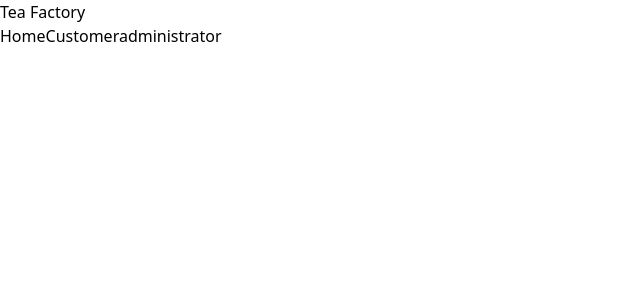
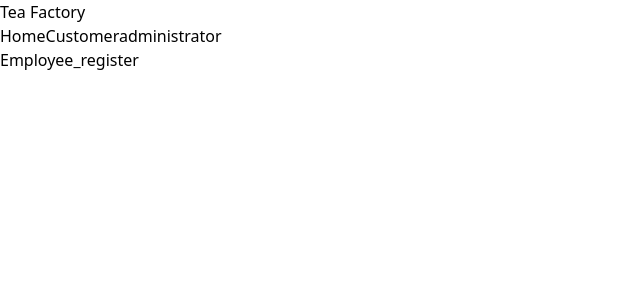
Before and after one commit to LAHIRUKBI/Tea-Factory-MERN, a React (Vite) app in the folder frontend/: page /employeeregister in a window 1280 px wide. Shown: the top 300 px of the page, without its empty margins (0-640 px from the left). Built offline with nearby package versions, Linux system fonts and the light colour scheme.

Commit message:
update page

```diff
--- a/frontend/src/App.jsx
+++ b/frontend/src/App.jsx
@@ -5,6 +5,7 @@ import Signup from './Pages/signup'
 import Navigation from './Components/Navigation'
 import Admin_Login from './Pages/Admin_Login'
 import Admin_Home from './Pages/Admin_Home'
+import Employee_register from './Pages/Employee_register'
 
 export default function App() {
   return (
@@ -16,6 +17,9 @@ export default function App() {
       <Route path="/signup" element={<Signup />} />
       <Route path="/admin" element={<Admin_Login />} />
       <Route path="/adminhome" element={<Admin_Home />} />
+      <Route path="/employeeregister" element={<Employee_register />} />
+
+
     </Routes>
     </BrowserRouter>
 
--- a/frontend/src/Pages/Admin_Home.jsx
+++ b/frontend/src/Pages/Admin_Home.jsx
@@ -1,7 +1,7 @@
 import React from 'react'
 
-export default function () {
+export default function Admin_Home() {
   return (
-    <div>sssssssss</div>
+    <div>Admin_Home</div>
   )
 }
--- /dev/null
+++ b/frontend/src/Pages/Employee_register.jsx
@@ -0,0 +1,7 @@
+import React from 'react'
+
+export default function Employee_register() {
+  return (
+    <div>Employee_register</div>
+  )
+}
```
